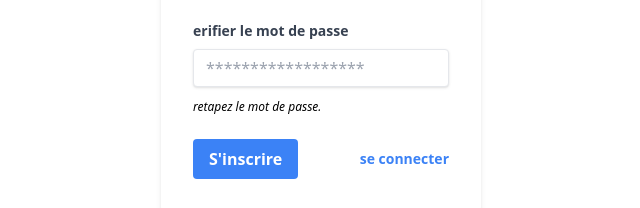
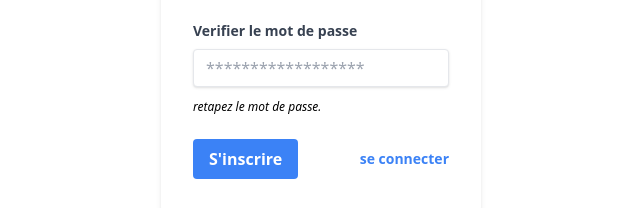
Before and after one commit to ananijoel/Todo-list, a plain HTML site: page pages/signup.html in a window 1280 px wide. Shown: the part 531-739 px from the top of the page, 319-959 px from the left. Drawn offline with nearby package versions, Linux system fonts and the light colour scheme.

Commit message:
verifier mot de passe

```diff
--- a/pages/signup.html
+++ b/pages/signup.html
@@ -55,7 +55,7 @@
 
               <div class="mb-6">
                 <label class="block text-gray-700 text-sm font-bold mb-2" for="passwordverify">
-                  erifier le mot de passe
+                  Verifier le mot de passe
                 </label>
                 <input class="shadow appearance-none border  rounded w-full py-2 px-3 text-gray-700 mb-3 leading-tight focus:outline-none focus:shadow-outline" id="passwordverify" type="password" placeholder="******************">
                 <p class=" text-xs italic"> retapez le mot de passe.</p>
```
